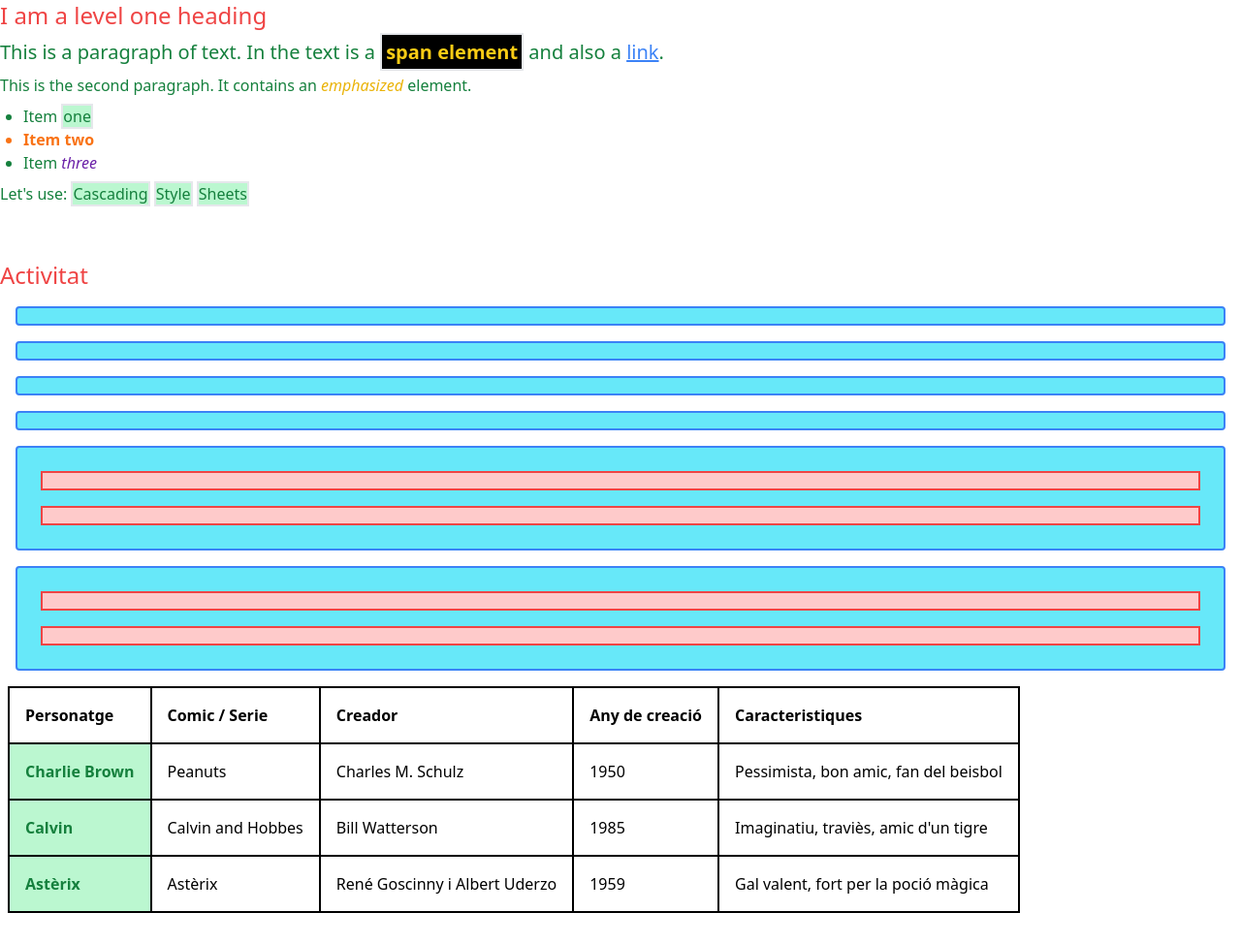
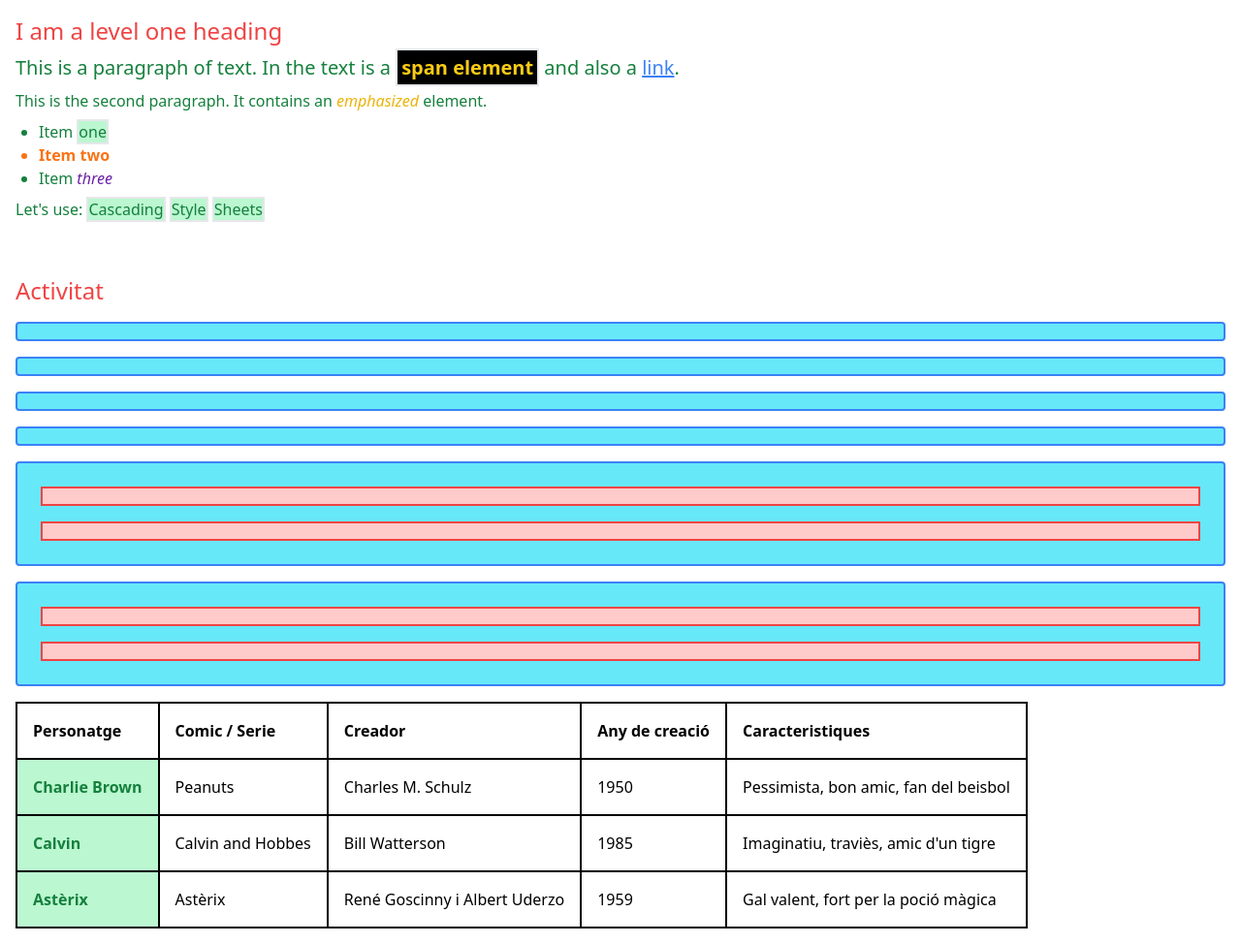
Before and after one commit to juanmagape/digitech-lenguajedemarcas, a plain HTML site: page html-selector/index.html in a window 1280 px wide. Shown: the whole page at 97% size. Before the commit the page ends 950 px from the top, so only its background shows below. Drawn offline with nearby package versions, Linux system fonts and the light colour scheme.

Commit message:
Change design

```diff
--- a/html-selector/index.html
+++ b/html-selector/index.html
@@ -8,6 +8,9 @@
     <script src="https://cdn.tailwindcss.com?plugins=typography"></script>
     <style type="text/tailwindcss">
         @layer base {
+            section {
+                @apply m-4
+            }
             h1 {
                 @apply text-red-500 text-2xl
             }
@@ -57,7 +60,7 @@
             }
 
             table {
-                @apply m-2
+                @apply m-4
             }
 
             th {
@@ -75,6 +78,7 @@
 </head>
 
 <body>
+    <section>
     <h1>I am a level one heading</h1>
     <p>This is a paragraph of text. In the text is a <span class="special">span element</span>
         and also a <a href="https://google.com">link</a>.</p>
@@ -98,6 +102,7 @@
 
 
 <h1>Activitat</h1>
+</section>
 
 <div></div>
 <div></div>
```
